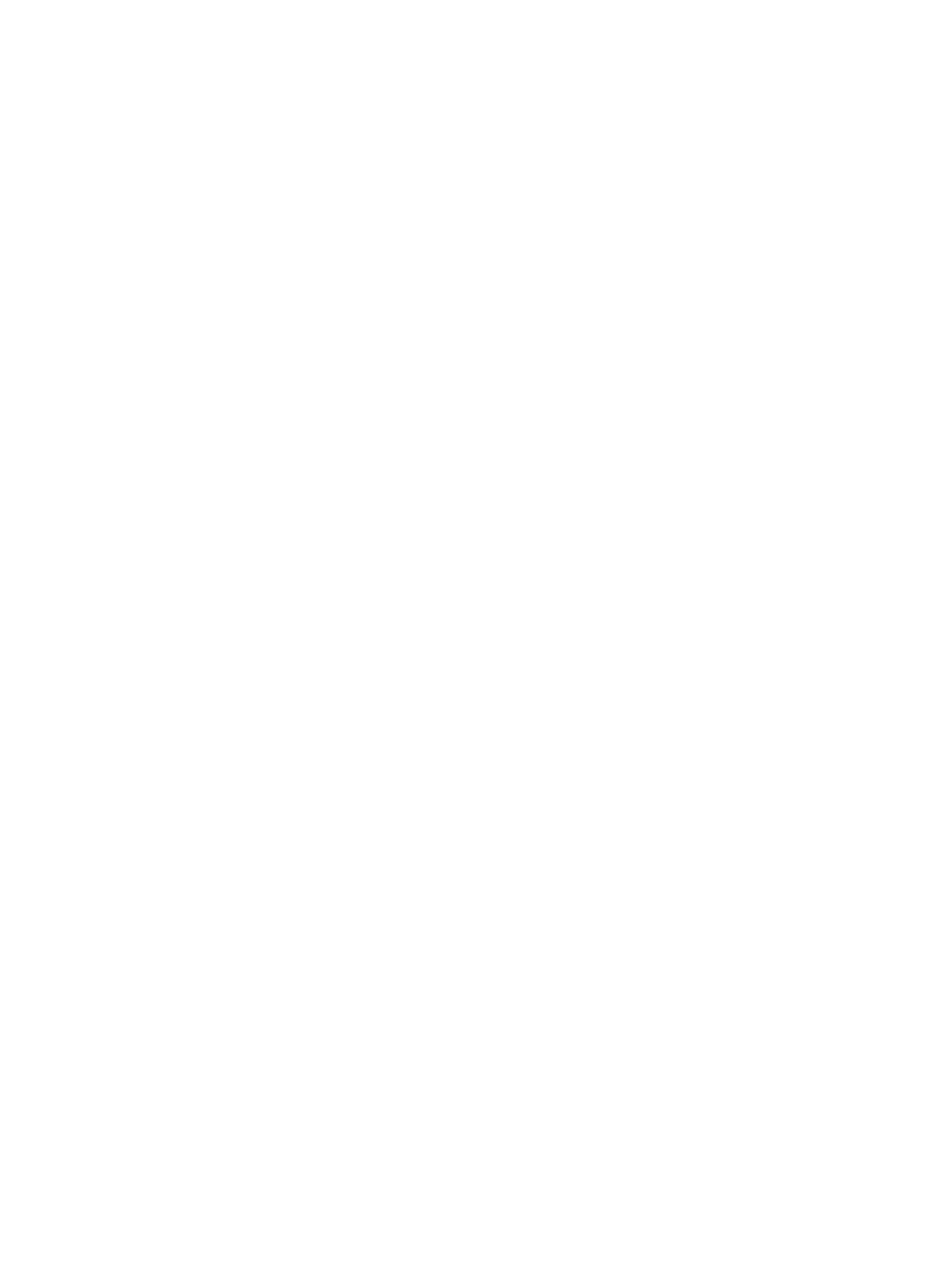
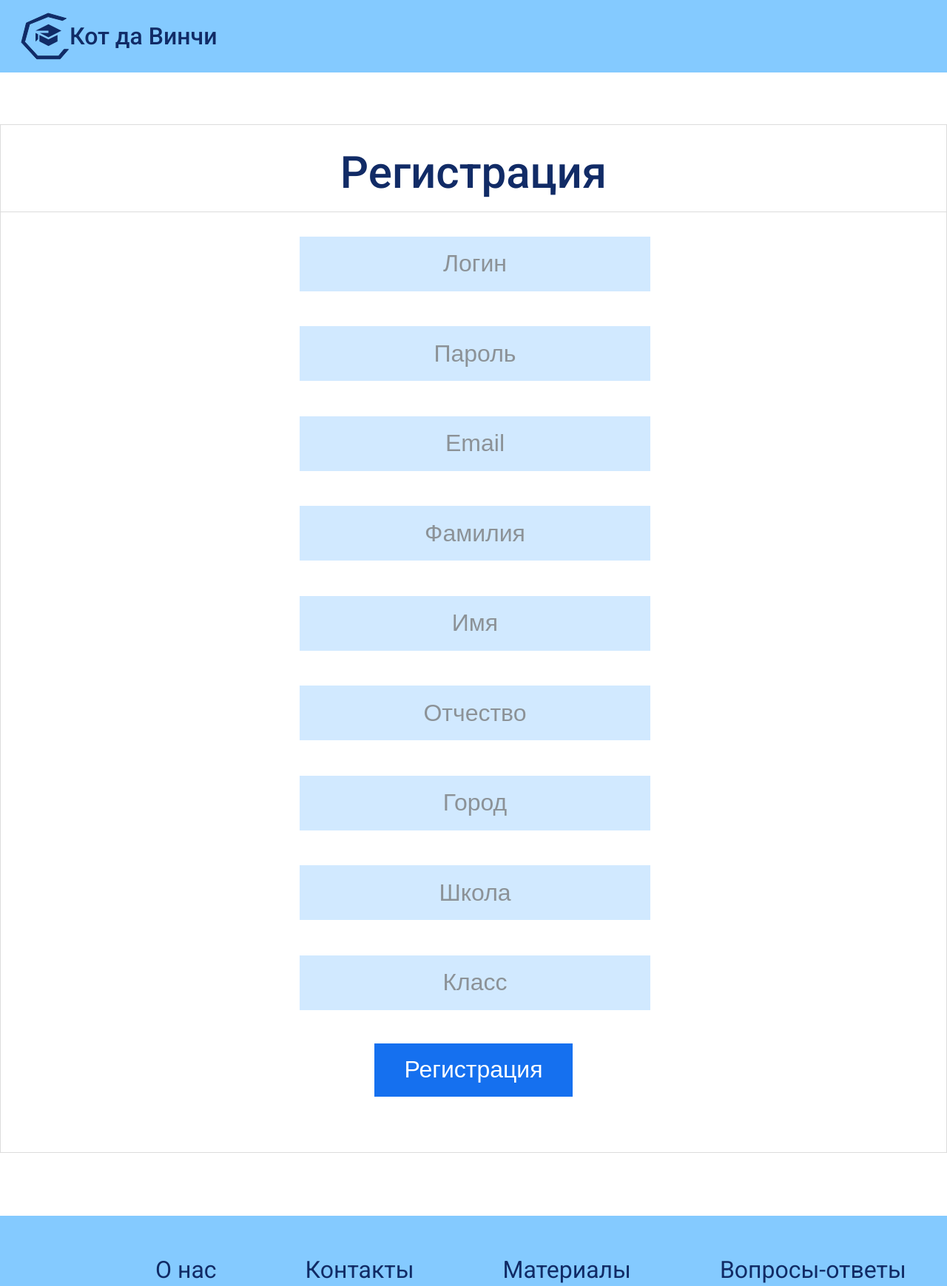
Before and after one commit to Imofe/kot-da-vinci, a plain HTML site: page registration.html in a window 1280 px wide. Shown: the whole page at 74% size. Before the commit the page ends 800 px from the top, so only its background shows below. Drawn offline with Linux system fonts and the light colour scheme.

Commit message:
Сделал страницу регистрации

```diff
--- a/css/style.css
+++ b/css/style.css
@@ -8,11 +8,21 @@ body {
     width: 100%;
 }
 
-/* HEADER */
-
-.main-header {
+header {
     background-color: #84CAFF;
 }
+
+button[type="submit"] {
+    background-color: #1570EF;
+    border: 0;
+
+    color: #FFF;
+    font-weight: 400;
+    font-size: 32px;
+    line-height: 37px;
+}
+
+/* HEADER */
 
 .main-nav {
     display: flex;
@@ -28,6 +38,11 @@ body {
 .logo {
     display: flex;
     align-items: center;
+}
+
+a.logo {
+    color: #112B66;
+    text-decoration: none;
 }
 
 .logo-name {
@@ -88,7 +103,7 @@ body {
     line-height: 75px;
 }
 
-.main-login input {
+input {
     width: 100%;
     height: 72px;
 
@@ -99,14 +114,16 @@ body {
     font-size: 32px;
     text-align: center;
     color: #112B66;
+
+    margin: 0 0 61px;
 }
 
-.main-login input::placeholder {
+input::placeholder {
     opacity: .75;
 }
 
-.main-login .login {
-    margin: 0 0 61px;
+.last-input-in-list {
+    margin: 0;
 }
 
 .main-login form button {
@@ -114,14 +131,6 @@ body {
 
     width: 267px;
     height: 55px;
-
-    background-color: #1570EF;
-    border: 0;
-
-    color: #FFF;
-    font-weight: 400;
-    font-size: 32px;
-    line-height: 37px;
 }
 
 /* ABOUT */
@@ -180,7 +189,7 @@ div.screen {
 
 /* FOOTER */
 
-footer {
+.main-footer {
     padding-top: 55px;
     padding-bottom: 220px;
     background-color: #84CAFF;
@@ -217,3 +226,46 @@ footer {
 .footer-nav-item:last-child {
     margin-right: 0;
 }
+
+/* REGISTRATION ===================================== */
+
+.pages-header {
+    padding-top: 17px;
+    padding-bottom: 17px;
+    margin-bottom: 70px;
+}
+
+.pages-header .logo {
+    margin-left: 28px;
+    width: 266px;
+}
+
+.registration {
+    max-width: 1300px;
+    margin: 0 auto 85px;
+    border: 1px solid #DCDCDC;
+}
+
+.registration h2 {
+    text-align: center;
+    margin-top: 35px;
+    margin-bottom: 30px;
+    padding-bottom: 22px;
+    border-bottom: 1px solid #DCDCDC;;
+}
+
+.registration form {
+    max-width: 470px;
+    margin: 0 auto;
+}
+
+.registration form input {
+    margin-bottom: 45px;
+}
+
+.registration form button {
+    display: block;
+    width: 268px;
+    height: 72px;
+    margin: 0 auto 75px;
+}
--- a/registration.html
+++ b/registration.html
@@ -2,9 +2,40 @@
 <html lang="en">
 <head>
     <meta charset="UTF-8">
-    <title>Title</title>
+    <link rel="preconnect" href="https://fonts.googleapis.com"><link rel="preconnect" href="https://fonts.gstatic.com" crossorigin><link href="https://fonts.googleapis.com/css2?family=Open+Sans:wght@700&family=Roboto:wght@400;500;700&display=swap" rel="stylesheet">
+    <link href="css/reset.css" rel="stylesheet">
+    <link href="css/style.css" rel="stylesheet">
+    <title>Кот да Винчи - регистрация</title>
 </head>
 <body>
-
+    <header class="pages-header">
+        <a class="logo" href="index.html">
+            <img class="logo-img" src="img/logo.svg" alt="Логотип сайта Кот да Винчи">
+            <h1 class="logo-name">Кот да Винчи</h1>
+        </a>
+    </header>
+    <article class="registration">
+        <h2>Регистрация</h2>
+        <form action="/" method="POST" name="registration">
+            <input name="login" type="text" placeholder="Логин">
+            <input name="password" type="password" placeholder="Пароль">
+            <input name="email" type="email" placeholder="Email">
+            <input name="surname" type="text" placeholder="Фамилия">
+            <input name="name" type="text" placeholder="Имя">
+            <input name="patronymic" type="text" placeholder="Отчество">
+            <input name="city" type="text" placeholder="Город">
+            <input name="school" type="text" placeholder="Школа">
+            <input name="class" type="text" placeholder="Класс">
+            <button type="submit">Регистрация</button>
+        </form>
+    </article>
+    <footer class="main-footer">
+        <ul class="footer-nav">
+            <li class="footer-nav-item"><a href="#">О нас</a></li>
+            <li class="footer-nav-item"><a href="#">Контакты</a></li>
+            <li class="footer-nav-item"><a href="#">Материалы</a></li>
+            <li class="footer-nav-item"><a href="#">Вопросы-ответы</a></li>
+        </ul>
+    </footer>
 </body>
 </html>
```
Also changed, not shown: index.html (+6 -6 lines).
